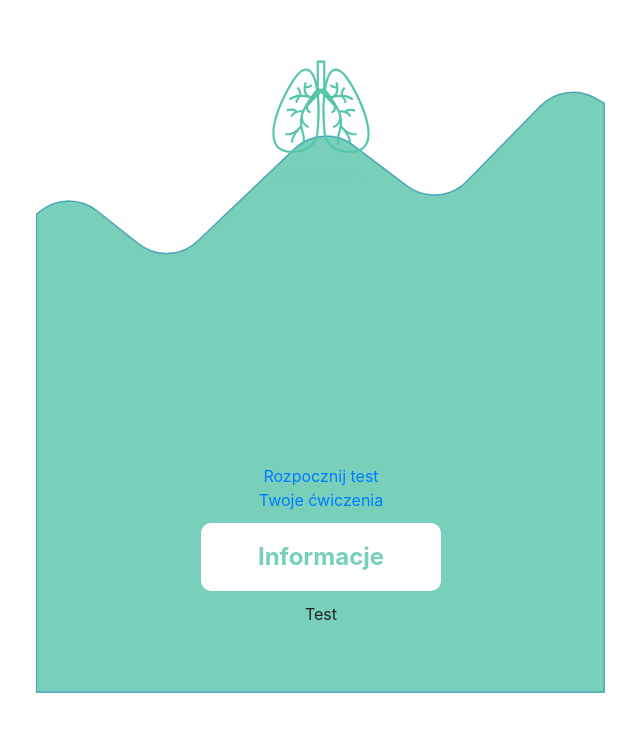
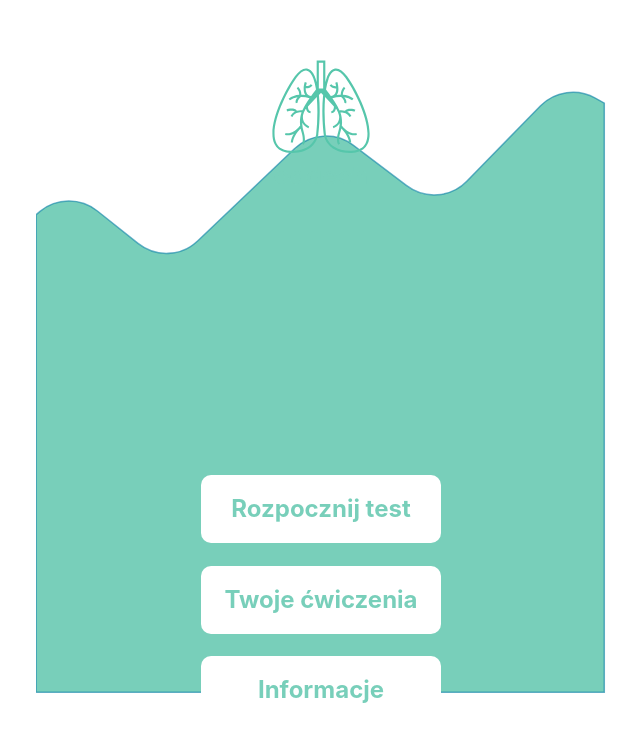
Before and after one commit to jchabrowski/Breathe-app, a React (Create React App) app: page / in a window 1280 px wide. Shown: the part 107-842 px from the top of the page, without its empty margins (319-959 px from the left). Before the commit the page ends 800 px from the top, so only its background shows below. Built offline with nearby package versions, Linux system fonts and the light colour scheme.

Commit message:
fixed router

```diff
--- a/src/components/Home/Home.js
+++ b/src/components/Home/Home.js
@@ -2,8 +2,8 @@ import React from 'react';
 // import styled from 'styled-components';
 // import background from '../../views/wave-background.svg';
 import logo from '../../views/logo.svg';
-import Test from '../LengthTest/LengthTest';
-import Exercise from '../Exercise/Exercise';
+// import Test from '../LengthTest/LengthTest';
+// import Exercise from '../Exercise/Exercise';
 import { Container, BoxLogo, Buttons, Button } from '../../styles/Styles';
 import { BrowserRouter, Route, Switch, Link } from 'react-router-dom';
 
@@ -12,32 +12,26 @@ const Home = () => {
 
   return (
     <div className="container-sm  d-sm-flex align-items-center justify-content-center px-0">
-      <BrowserRouter>
+
       <Container className="col-sm-12 col-md-8 col-lg-6 align-items-center text-center">
         <BoxLogo>
           <img src={logo} alt="logo"></img>
         </BoxLogo>
 
         <Buttons className="d-flex flex-column align-items-center">
-          <Link to="/LengthTest">Rozpocznij test</Link>
-          <Link to="/Exercise">Twoje ćwiczenia</Link>
+          <Link to="/LengthTest">
+            <Button>Rozpocznij test</Button>
+          </Link>
+
+          <Link to="/Exercise">
+            <Button>Twoje ćwiczenia</Button>
+          </Link>
+
+
           <Button>Informacje</Button>
-
-          <Switch>
-            <Route exact path="/">
-              <p>Test</p>
-            </Route>
-            <Route path="/LengthTest">
-              <Test />
-            </Route>
-
-            <Route path="/Exercise">
-              <Exercise />
-            </Route>
-          </Switch>
         </Buttons>
       </Container>
-      </BrowserRouter>
+
     </div>
   )
 };
--- a/src/components/Navbar/Navbar.js
+++ b/src/components/Navbar/Navbar.js
@@ -12,7 +12,7 @@ const Navbar = () => {
         </div>
       </Link>
 
-      <Link className="nav-link" to="/LengthTest">
+      <Link className="nav-link" to="/Exercise">
         <div>
           <img src={menu} alt="menu"></img>
         </div>
```
Also changed, not shown: src/App.js (+13 -1 lines).
